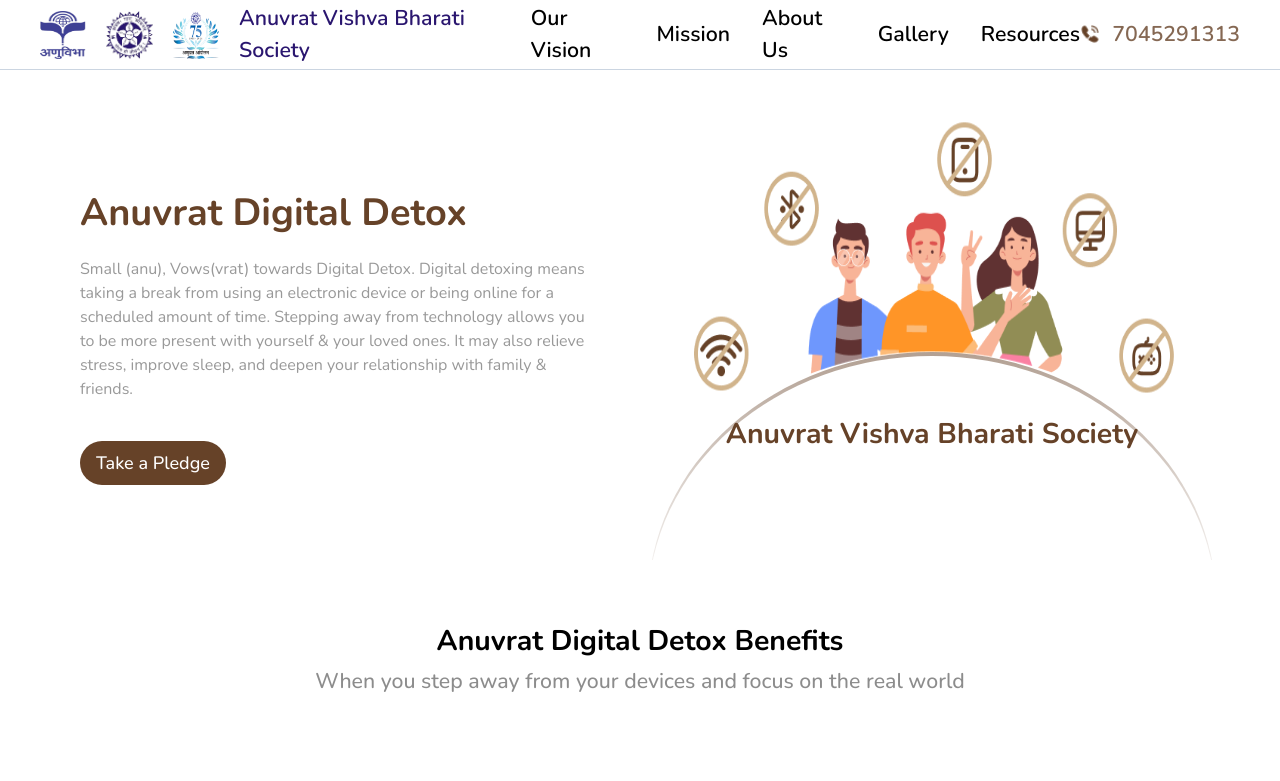
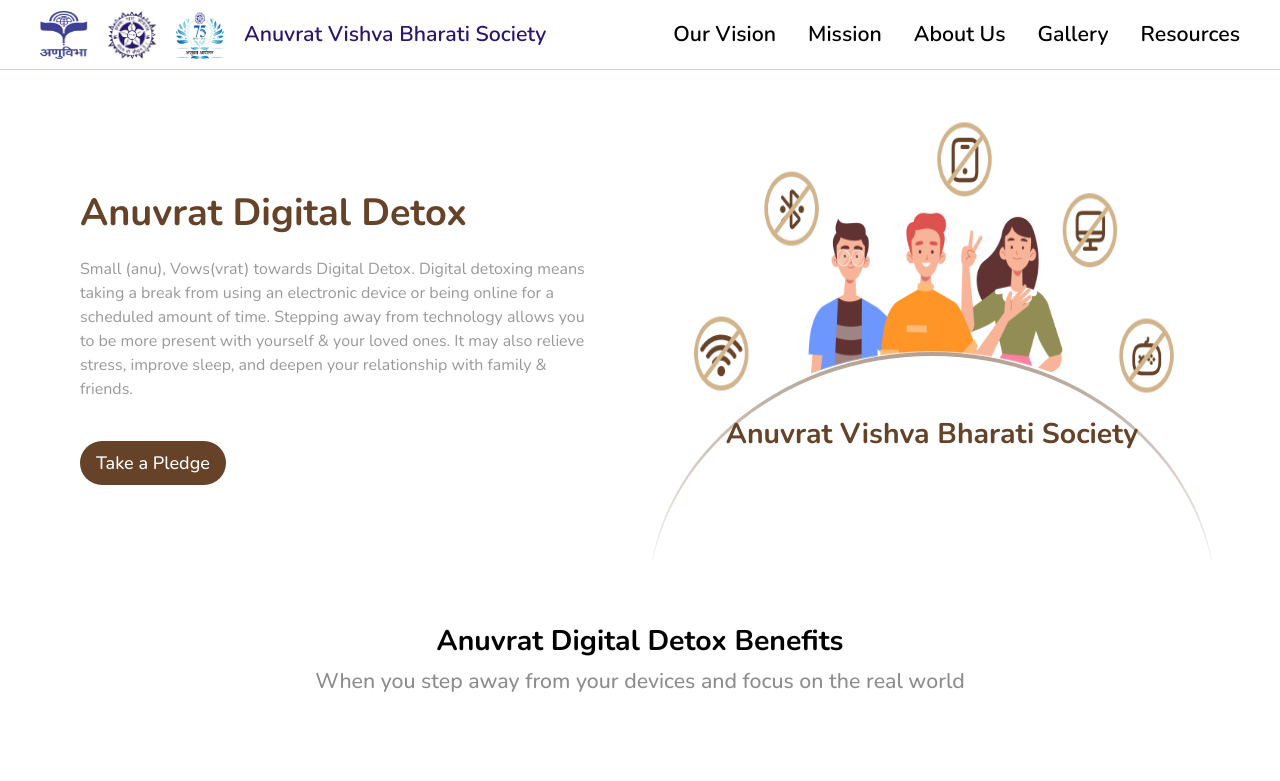
Before and after one commit to prag-man/ADD, a Next.js app: page / in a window 1280 px wide. Shown: the top 781 px of the page. Built offline with nearby package versions, Linux system fonts and the light colour scheme; no server answers; the database is empty.

Commit message:
minorrrrrr changes

```diff
--- a/src/components/Gallery.jsx
+++ b/src/components/Gallery.jsx
@@ -68,7 +68,7 @@
           </div>
         </div>
       </div>
-      <div className="flex flex-wrap justify-center gap-4 md:gap-5 md:justify-start mt-14">
+      {/* <div className="flex flex-wrap justify-center gap-4 md:gap-5 md:justify-start mt-14">
         {images.slice(1).map((image, index) => (
           <div key={index} className="rounded-md relative md:h-[300px] h-[150px] w-[150px] md:w-[400px]">
             <Image
@@ -80,7 +80,7 @@
             />
           </div>
         ))}
-      </div>
+      </div> */}
     </div>
   );
 };
--- a/src/components/Nav.jsx
+++ b/src/components/Nav.jsx
@@ -35,14 +35,14 @@
             <Link href={'/#gallery'} className="md:text-xl font-semibold">Gallery</Link>
             <Link href={'/resources'} className="md:text-xl font-semibold">Resources</Link>
         </div>
-        <div>
+        {/* <div>
             <a href='tel:+917045291313' className="md:text-xl font-semibold text-[#664228CC] flex gap-3 items-center">
               <div className="relative h-5 w-5">
                 <Image src={'/images/call.png'} alt="phone" fill />
               </div>
               <p>7045291313</p>
             </a>
-        </div>
+        </div> */}
         <div className="md:hidden">
           <FaBars className="md:text-xl font-semibold cursor-pointer" onClick={() => {setNavToggle(!navToggle)}} />
         </div>
```
